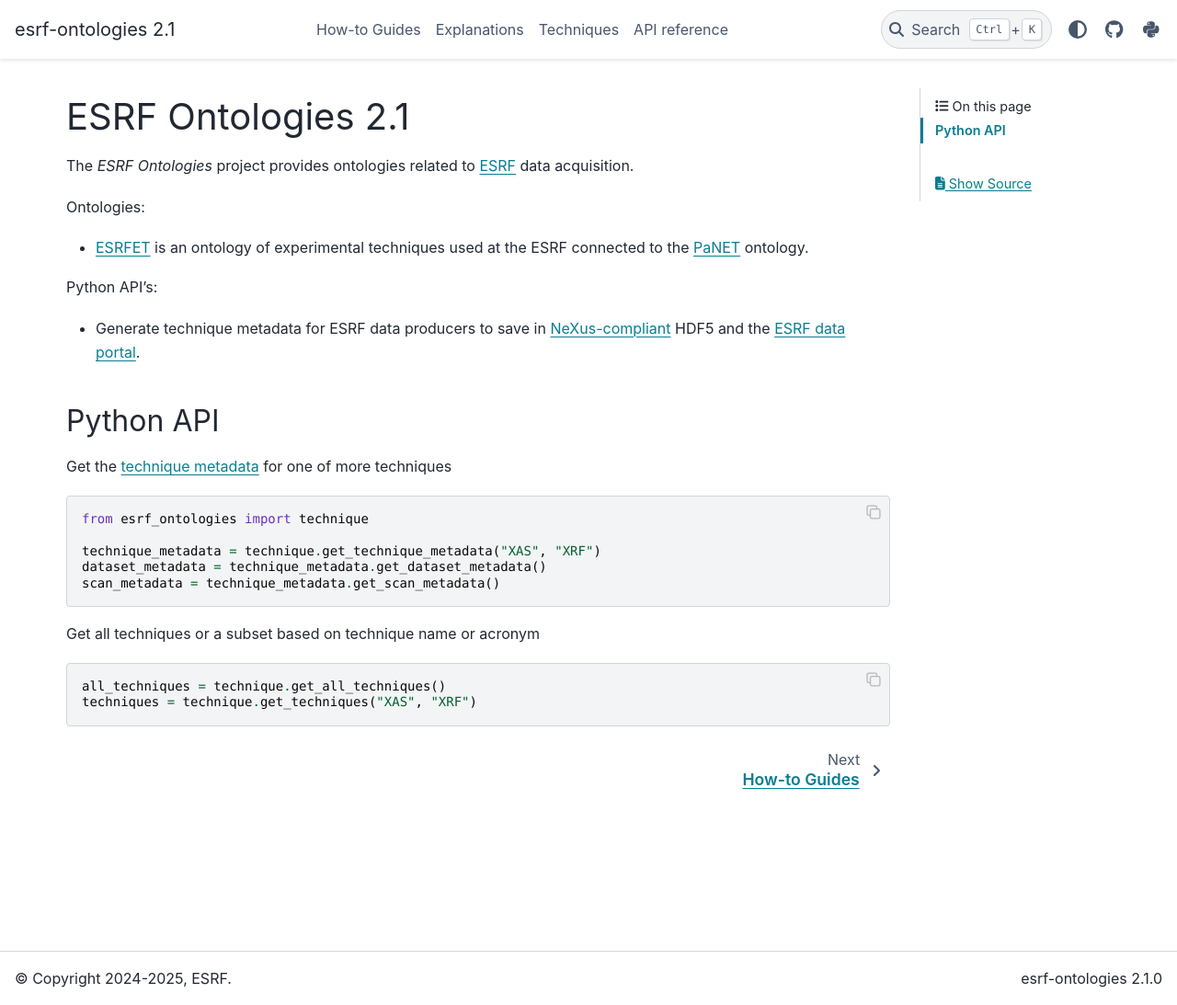
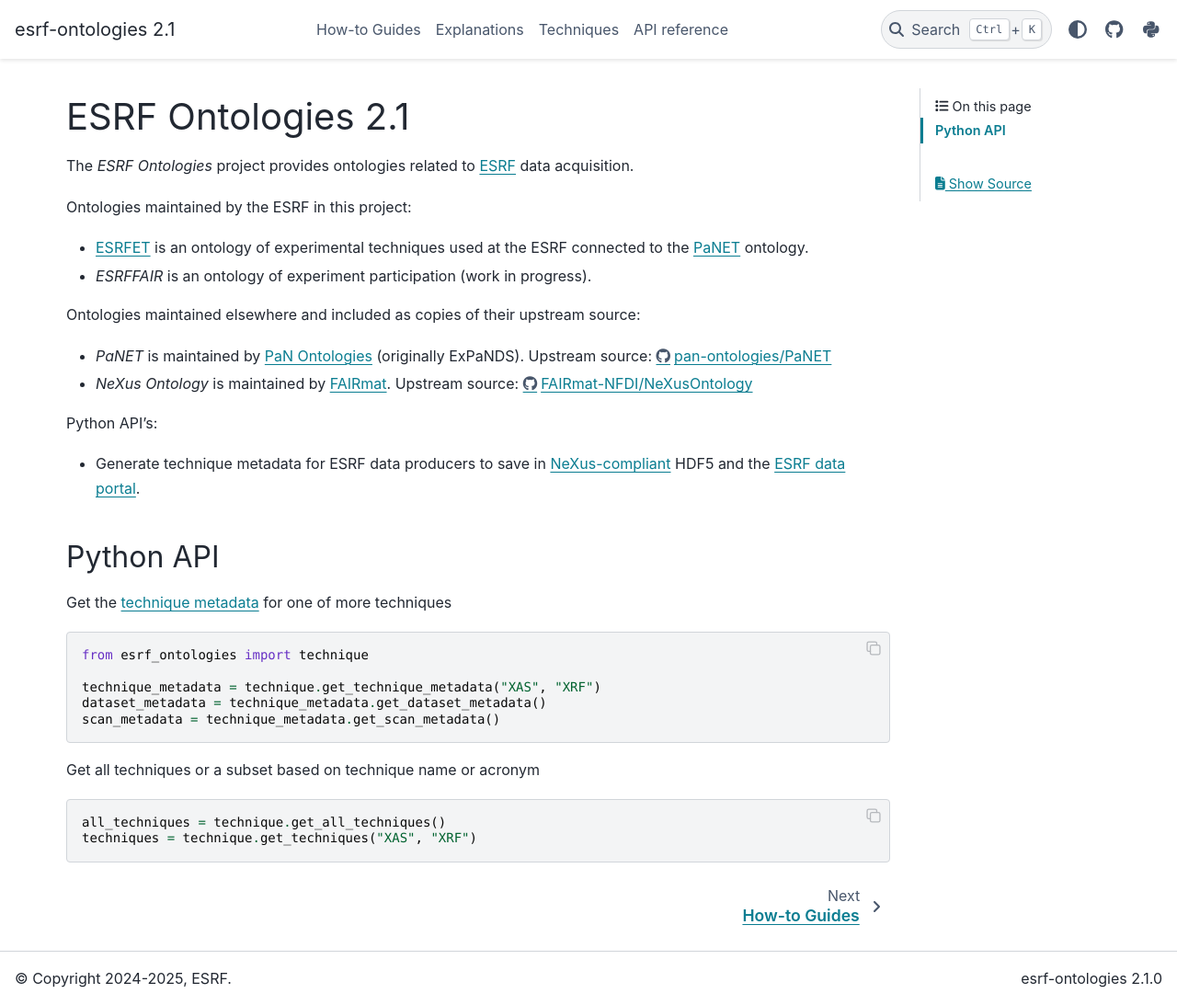
Before and after one commit to pan-ontologies/esrf-ontologies, a Sphinx documentation site: the page built from doc/index.rst, in a window 1280 px wide and 1093 px high. Shown: the whole window at 92% size. Built offline with Sphinx 7.4.7 and the PyData theme 0.15.4, drawn with Linux system fonts in a browser that asks for light colours.

Commit message:
clarify what comes from ESRF vs. the PAN community

```diff
--- a/doc/index.rst
+++ b/doc/index.rst
@@ -3,10 +3,18 @@
 
 The *ESRF Ontologies* project provides ontologies related to `ESRF <https://esrf.fr/>`_ data acquisition.
 
-Ontologies:
+Ontologies maintained by the ESRF in this project:
 
 * `ESRFET <esrfet_>`_ is an ontology of experimental techniques used at the ESRF connected to
   the `PaNET <https://doi.org/10.5281/zenodo.4806026>`_ ontology.
+* *ESRFFAIR* is an ontology of experiment participation (work in progress).
+
+Ontologies maintained elsewhere and included as copies of their upstream source:
+
+* *PaNET* is maintained by `PaN Ontologies <https://github.com/pan-ontologies>`_ (originally ExPaNDS).
+  Upstream source: https://github.com/pan-ontologies/PaNET
+* *NeXus Ontology* is maintained by `FAIRmat <https://www.fairmat-nfdi.eu/>`_.
+  Upstream source: https://github.com/FAIRmat-NFDI/NeXusOntology
 
 Python API's:
 
```
Also changed, not shown: README.md (+9 -1 lines), ontologies/README.md (added).
